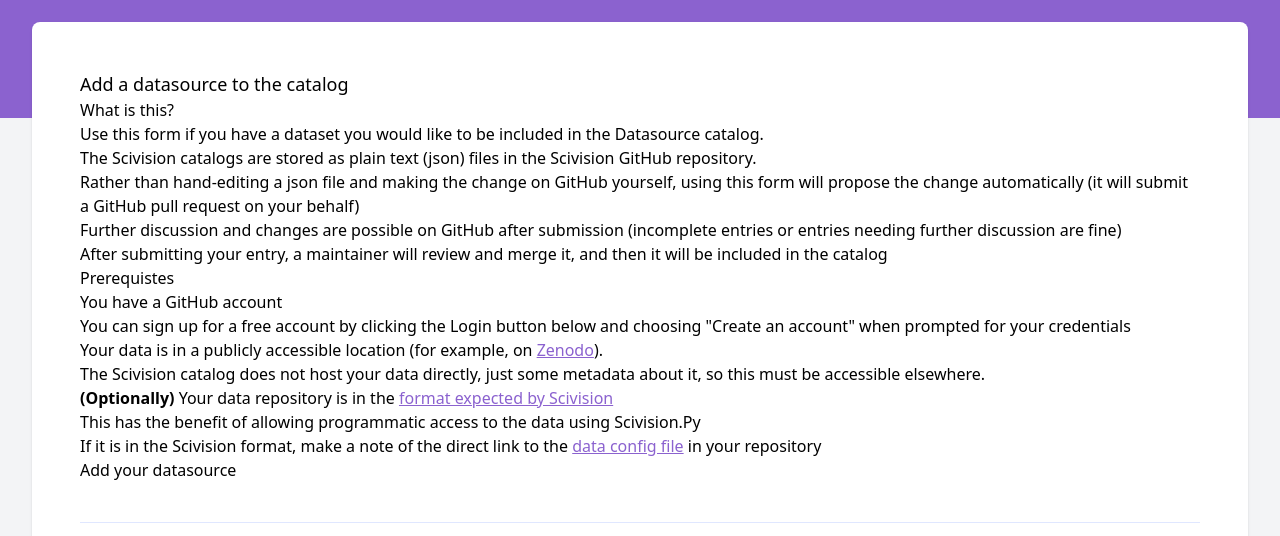
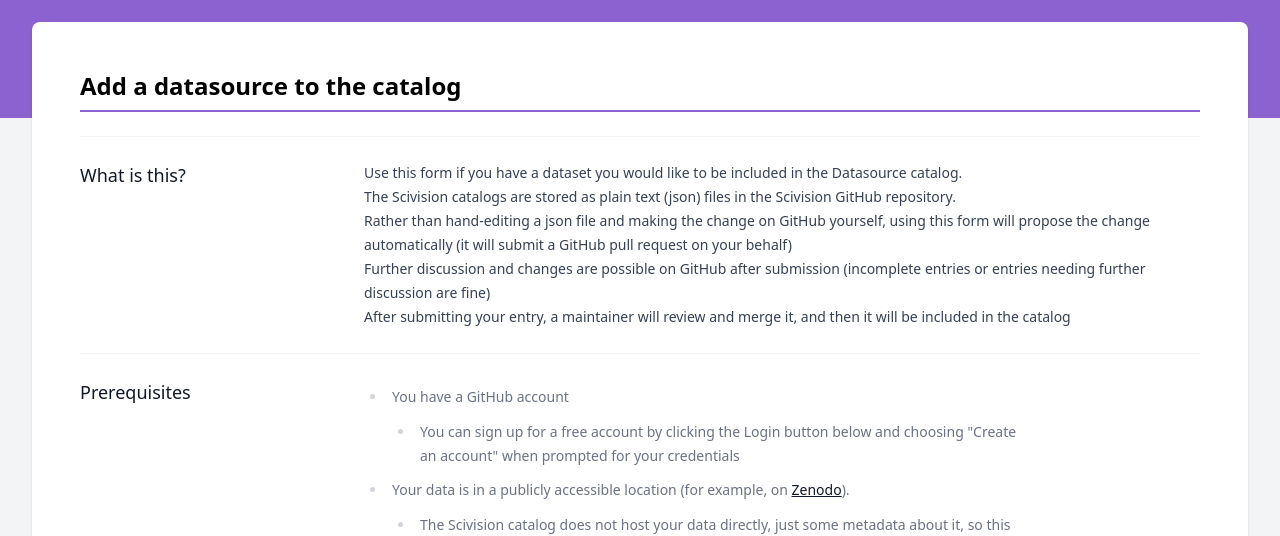
Before and after one commit to tingeber/scivision-superbloom, a React (Vite) app: page /new-datasource in a window 1280 px wide. Shown: the part 147-683 px from the top of the page. Built offline with nearby package versions, Linux system fonts and the light colour scheme.

Commit message:
styling of new project and new datasource

```diff
--- a/src/components/Typography.tsx
+++ b/src/components/Typography.tsx
@@ -82,3 +82,20 @@
         </>
     )
 }
+
+export const Header = (props: { title: string; description?: string }) => {
+    return (
+        <>
+            <div className="flex flex-col justify-between border-b-2 border-scipurple pb-4 md:flex-row">
+                <div className="w-full md:w-7/12">
+                    <h2>{props.title}</h2>
+                    {props.description && (
+                        <p className="text-sm md:text-base">
+                            {props.description}
+                        </p>
+                    )}
+                </div>
+            </div>
+        </>
+    )
+}
--- a/src/pages/DatasourceNew.jsx
+++ b/src/pages/DatasourceNew.jsx
@@ -1,4 +1,3 @@
-import { Container, Alert } from 'react-bootstrap'
 import CatalogEntryForm, {
     CatalogFormHowItWorksBox,
 } from '@/components/CatalogEntryForm.jsx'
@@ -8,69 +7,79 @@
 
 import datasource_schema from '../catalog/datasource_schema.js'
 
+import { PageTitle } from '@/components/Typography'
+
 export default function DatasourceNew({ gh_logged_in }) {
     return (
         <>
-            <h3>Add a datasource to the catalog</h3>
+            <PageTitle>Add a datasource to the catalog</PageTitle>
 
-            <h4>What is this?</h4>
-
-            <Container className="text-block">
+            <div className="mt-6 border-t border-gray-100">
+                <dl className="divide-y divide-gray-100">
+                    <div className="px-4 py-6 sm:grid sm:grid-cols-4 sm:gap-4 sm:px-0">
+                        <dt className="text-sm font-medium leading-6 text-gray-900">
+                            <h3>What is this?</h3>
+                        </dt>
+                        <dd className="mt-1 text-sm leading-6 text-gray-700 sm:col-span-3 sm:mt-0">
                             <p>
-                    Use this form if you have a dataset you would like to be
-                    included in the Datasource catalog.
+                                Use this form if you have a dataset you would
+                                like to be included in the Datasource catalog.
                             </p>
-
                             <CatalogFormHowItWorksBox />
-            </Container>
-
-            <h4>Prerequistes</h4>
-
-            <Container className="text-block">
-                <Alert variant="secondary">
+                        </dd>
+                    </div>
+                    <div className="px-4 py-6 sm:grid sm:grid-cols-4 sm:gap-4 sm:px-0">
+                        <dt className="text-sm font-medium leading-6 text-gray-900">
+                            <h3>Prerequisites</h3>
+                        </dt>
+                        <dd className="mt-1 text-sm leading-6 text-gray-700 sm:col-span-3 sm:mt-0">
+                            <div className="prose mt-1 max-w-2xl text-sm leading-6 text-gray-500">
                                 <ul className="list-spaced">
                                     <li>
                                         You have a GitHub account
                                         <ul>
                                             <li>
-                                    You can sign up for a free account by
-                                    clicking the Login button below and choosing
-                                    "Create an account" when prompted for your
-                                    credentials
+                                                You can sign up for a free
+                                                account by clicking the Login
+                                                button below and choosing
+                                                "Create an account" when
+                                                prompted for your credentials
                                             </li>
                                         </ul>
                                     </li>
                                     <li>
                                         {' '}
-                            Your data is in a publicly accessible location (for
-                            example, on <a href="https://zenodo.org/">Zenodo</a>
+                                        Your data is in a publicly accessible
+                                        location (for example, on{' '}
+                                        <a href="https://zenodo.org/">Zenodo</a>
                                         ).
                                         <ul>
                                             <li>
-                                    The Scivision catalog does not host your
-                                    data directly, just some metadata about it,
-                                    so this must be accessible elsewhere.
+                                                The Scivision catalog does not
+                                                host your data directly, just
+                                                some metadata about it, so this
+                                                must be accessible elsewhere.
                                             </li>
                                         </ul>
                                     </li>
-
                                     <li>
                                         {' '}
-                            <strong>(Optionally)</strong> Your data repository
-                            is in the{' '}
+                                        <strong>(Optionally)</strong> Your data
+                                        repository is in the{' '}
                                         <a href="https://scivision.readthedocs.io/en/latest/data_repository_template.html#data-repo-structure">
                                             format expected by Scivision
                                         </a>{' '}
                                         <ul>
                                             <li>
                                                 This has the benefit of allowing
-                                    programmatic access to the data using
-                                    Scivision.Py
+                                                programmatic access to the data
+                                                using Scivision.Py
                                             </li>
                                             <li>
                                                 {' '}
-                                    If it is in the Scivision format, make a
-                                    note of the direct link to the{' '}
+                                                If it is in the Scivision
+                                                format, make a note of the
+                                                direct link to the{' '}
                                                 <a href="https://scivision.readthedocs.io/en/latest/data_repository_template.html#data-config-file">
                                                     data config file
                                                 </a>{' '}
@@ -79,12 +88,15 @@
                                         </ul>
                                     </li>
                                 </ul>
-                </Alert>
-            </Container>
+                            </div>
+                        </dd>
+                    </div>
+                </dl>
+            </div>
 
-            <h4>Add your datasource</h4>
+            <h2>Add your datasource</h2>
 
-            <Container className="text-block">
+            <div className="">
                 {!gh_logged_in ? (
                     <div
                         className="m-5"
@@ -138,7 +150,7 @@
                     />
                 )}
                 <div className="p-3"></div>
-            </Container>
+            </div>
         </>
     )
 }
--- a/src/pages/ModelNew.jsx
+++ b/src/pages/ModelNew.jsx
@@ -2,13 +2,14 @@
     CatalogFormHowItWorksBox,
 } from '@/components/CatalogEntryForm.jsx'
 import { LoginButton } from '../utils/login.jsx'
+import { PageTitle } from '@/components/Typography'
 
 import model_schema from '../catalog/model_schema.js'
 
 export default function ModelNew({ gh_logged_in }) {
     return (
         <>
-            <h2>Add a model to the catalog</h2>
+            <PageTitle>Add a model to the catalog</PageTitle>
 
             <div className="mt-6 border-t border-gray-100">
                 <dl className="divide-y divide-gray-100">
--- a/src/pages/ProjectNew.jsx
+++ b/src/pages/ProjectNew.jsx
@@ -1,68 +1,89 @@
-import { Row, Col } from 'react-bootstrap'
 import { Link } from 'react-router-dom'
 import CatalogEntryForm from '@/components/CatalogEntryForm.jsx'
+import { PageTitle } from '@/components/Typography'
 
 import project_schema from '../catalog/project_schema.js'
 
 export default function ProjectNew({ gh_logged_in }) {
     return (
         <>
-            <h3>Create a Scivision project page for your research</h3>
-            <h4>Prerequistes</h4>
+            <PageTitle>
+                Create a Scivision project page for your research
+            </PageTitle>
 
-            <Row>
-                <Col md={{ span: 8, offset: 2 }}>
+            <div className="mt-6 border-t border-gray-100">
+                <dl className="divide-y divide-gray-100">
+                    <div className="px-4 py-6 sm:grid sm:grid-cols-4 sm:gap-4 sm:px-0">
+                        <dt className="text-sm font-medium leading-6 text-gray-900">
+                            <h3>Prerequisites</h3>
+                        </dt>
+                        <dd className="mt-1 text-sm leading-6 text-gray-700 sm:col-span-3 sm:mt-0">
+                            <div className="prose mt-1 max-w-2xl text-sm leading-6 text-gray-500">
                                 <ul>
                                     <li>
-                            You have already added the datasources used in your
-                            project to the{' '}
+                                        You have already added the datasources
+                                        used in your project to the{' '}
                                         <Link to="../datasource-grid">
                                             Scivision Data catalog
                                         </Link>
                                         . Click here to add a{' '}
-                            <Link to="../new-datasource">new datasource</Link>.
+                                        <Link to="../new-datasource">
+                                            new datasource
+                                        </Link>
+                                        .
                                     </li>
                                     <li>
-                            You have already added the computer vision models
-                            used in your project to the{' '}
+                                        You have already added the computer
+                                        vision models used in your project to
+                                        the{' '}
                                         <Link to="../model-grid">
                                             Scivision Model catalog
                                         </Link>
                                         . Click here to add a{' '}
-                            <Link to="../new-model">new model</Link>.
+                                        <Link to="../new-model">new model</Link>
+                                        .
                                     </li>
                                 </ul>
-                </Col>
-            </Row>
-
-            <h4> Add your project</h4>
-
-            <Row>
-                <Col md={{ span: 8, offset: 2 }}>
+                            </div>
+                        </dd>
+                    </div>
+                    <div className="px-4 py-6 sm:grid sm:grid-cols-4 sm:gap-4 sm:px-0">
+                        <dt className="text-sm font-medium leading-6 text-gray-900">
+                            <h3>Add your project</h3>
+                        </dt>
+                        <dd className="mt-1 text-sm leading-6 text-gray-700 sm:col-span-3 sm:mt-0">
+                            <div className="prose mt-1 max-w-2xl text-sm leading-6 text-gray-500">
                                 <p>
-                        Add the details that will form the basis of your
-                        project's Scivision page below. You can format the text
-                        with{' '}
+                                    Add the details that will form the basis of
+                                    your project's Scivision page below. You can
+                                    format the text with{' '}
                                     <a href="https://daringfireball.net/projects/markdown/basics">
                                         Markdown
                                     </a>
-                        , which will allow you to include any headers, lists and
-                        links you feel are appropriate. You can then select the
-                        models and data you added.
+                                    , which will allow you to include any
+                                    headers, lists and links you feel are
+                                    appropriate. You can then select the models
+                                    and data you added.
                                 </p>
                                 <p>
-                        Submitting the form will open a pull request (from your
-                        GitHub user account) that adds details of your project
-                        page to Scivision. Further discussion is possible at
-                        that point, so it doesn't need to be complete or perfect
-                        at this stage.
+                                    Submitting the form will open a pull request
+                                    (from your GitHub user account) that adds
+                                    details of your project page to Scivision.
+                                    Further discussion is possible at that
+                                    point, so it doesn't need to be complete or
+                                    perfect at this stage.
                                 </p>
                                 <p>
-                        Make sure to <strong>log in with the link above</strong>{' '}
+                                    Make sure to{' '}
+                                    <strong>log in with the link above</strong>{' '}
                                     before completing the form
                                 </p>
-                </Col>
-                <Col md={{ span: 8, offset: 2 }}>
+                            </div>
+                        </dd>
+                    </div>
+                </dl>
+            </div>
+
             <CatalogEntryForm
                 gh_logged_in={gh_logged_in}
                 schema={project_schema}
@@ -90,8 +111,6 @@
                 thumbnail_directory="src/scivision/catalog/data/thumbnails/projects/"
                 download_filename="one-project.json"
             />
-                </Col>
-            </Row>
         </>
     )
 }
```
Lines whose indentation alone changed are shown as unchanged.
